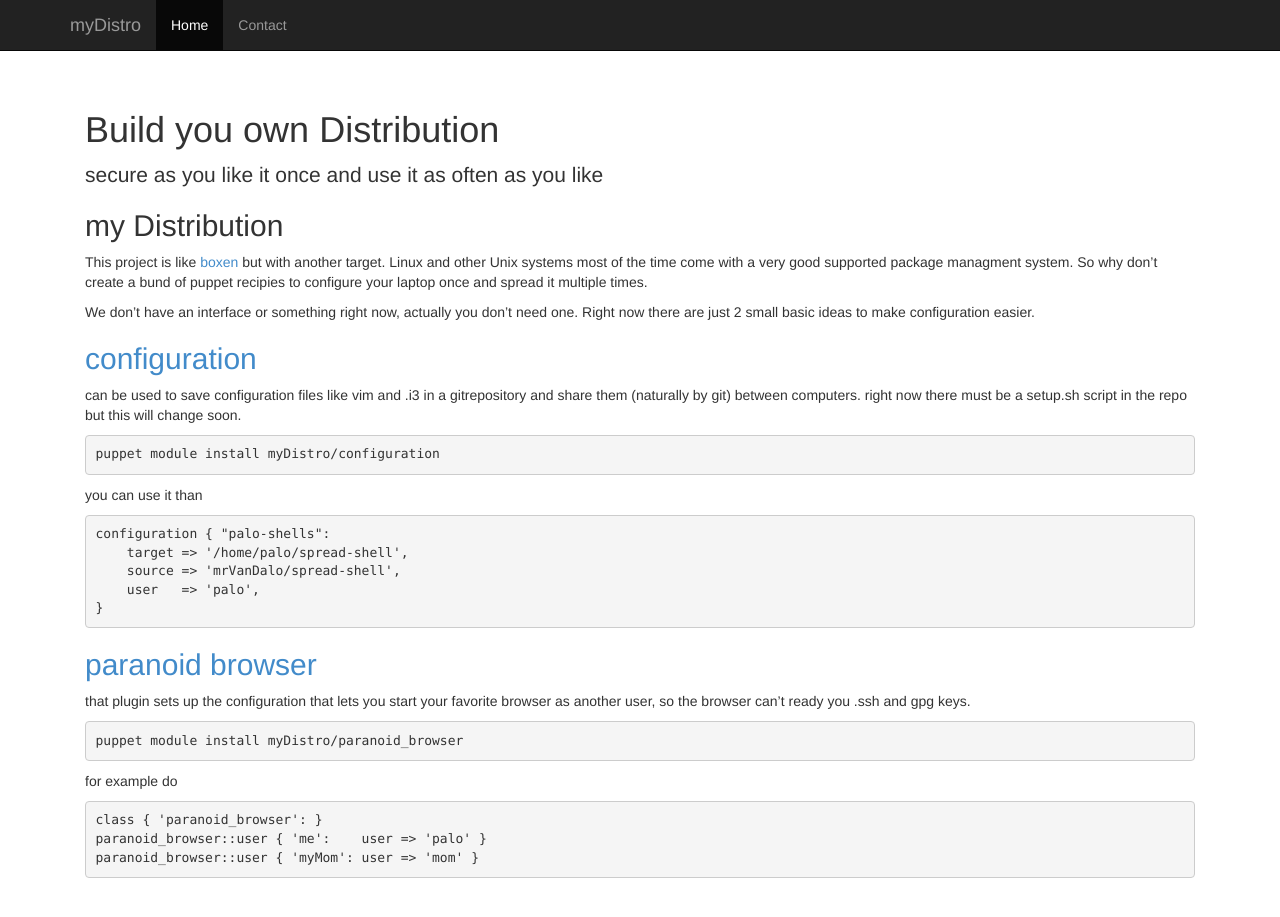
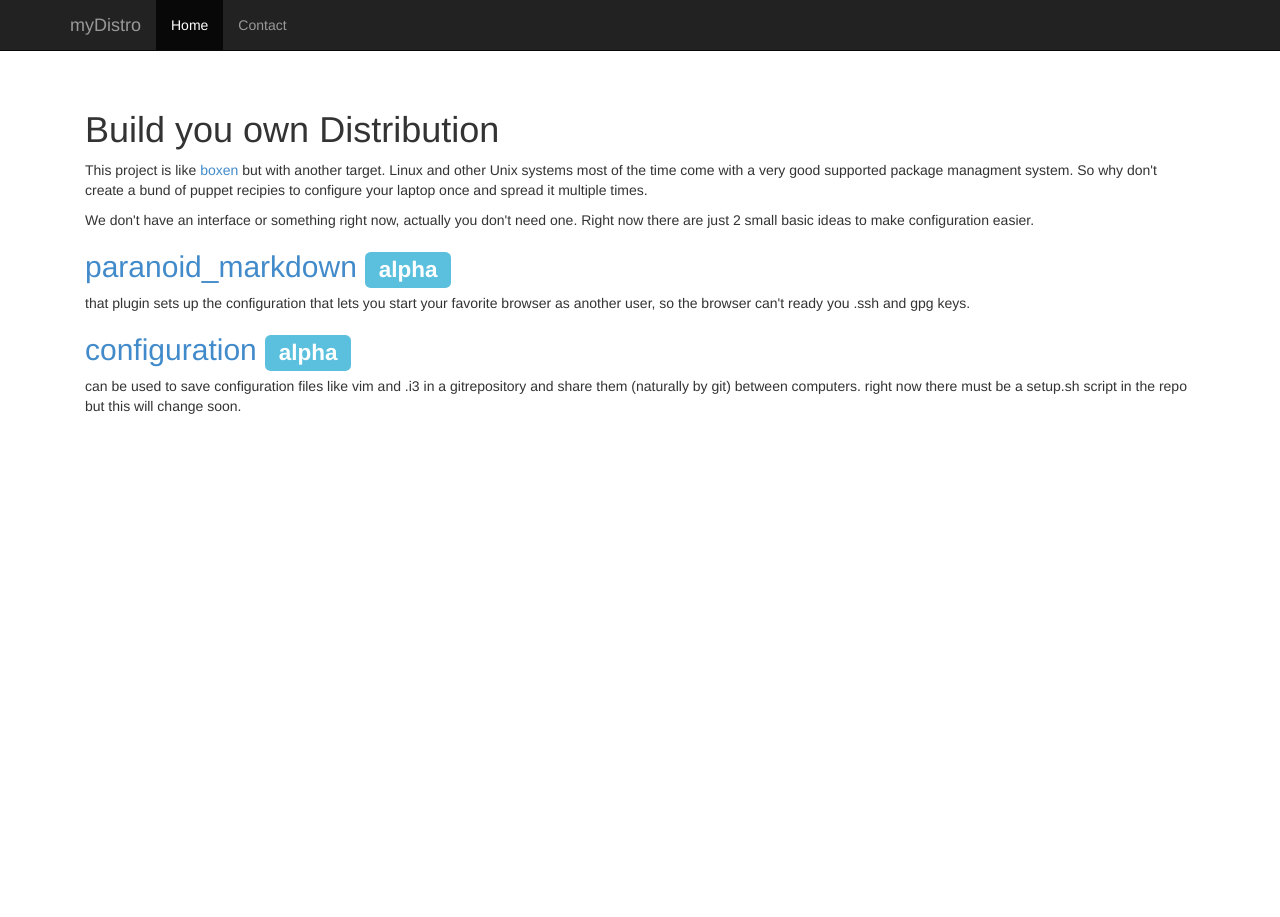
Before and after one commit to myDistro/myDistro.github.io, a Jekyll site: the page built from index.html, in a window 1280 px wide and 928 px high. Shown: the top 917 px of the window. Built offline with Jekyll 4.4.1, drawn with Linux system fonts in a browser that asks for light colours; nearby versions of some CDN libraries; Markdown is read by kramdown in place of the engine named in the settings.

Commit message:
now it is a bit better

```diff
--- /dev/null
+++ b/_includes/begining.html
@@ -0,0 +1,11 @@
+<p>
+This project is like
+<a href='http://boxen.github.io'> boxen </a>
+but with another target.
+Linux and other Unix systems most of the time come with a very good supported package managment system.
+So why don't create a bund of puppet recipies to configure your laptop once and spread it multiple times.
+</p>
+<p>
+We don't have an interface or something right now, actually you don't need one.
+Right now there are just 2 small basic ideas to make configuration easier.
+</p>
--- a/_layouts/default.html
+++ b/_layouts/default.html
@@ -8,8 +8,8 @@
 
         <!-- syntax highlighting CSS -->
         <!-- Bootstrap -->
-        <link href="css/bootstrap.min.css" rel="stylesheet">
-        <link href="css/starter-template.css" rel="stylesheet">
+        <link href="/css/bootstrap.min.css" rel="stylesheet">
+        <link href="/css/starter-template.css" rel="stylesheet">
         <!-- <link rel="stylesheet" href="/css/syntax.css"> -->
 
         <!-- Custom CSS -->
@@ -32,7 +32,7 @@
             </div>
             <div class="collapse navbar-collapse">
                 <ul class="nav navbar-nav">
-                    <li class="active"><a href="#">Home</a></li>
+                    <li class="active"><a href="/">Home</a></li>
                     <!-- <li><a href="#about">About</a></li> -->
                     <li><a href="#contact">Contact</a></li>
                 </ul>
@@ -43,7 +43,6 @@
     <div class="container">
         <div class="starter-template">
             <h1>{{ page.title }}</h1>
-            <p class="lead">{{ page.subtitle }}</p>
             {{ content }}
         </div>
     </div><!-- /.container -->
--- a/_layouts/post.html
+++ b/_layouts/post.html
@@ -1,9 +1,8 @@
 ---
 layout: default
+subtitle :
 ---
-<h2>{{ page.title }}</h2>
-<p class="meta">{{ page.date | date_to_string }}</p>
-
 <div class="post">
+    <p> {{ post.subtitle }} </p>
 {{ content }}
 </div>
--- /dev/null
+++ b/index.html
@@ -0,0 +1,22 @@
+---
+layout: default
+title: Build you own Distribution
+subtitle : secure as you like it once and use it as often as you like
+---
+<div class="home">
+
+    <div>
+        {% include begining.html %}
+    </div>
+
+    {% for post in site.posts %}
+
+    <h2>
+        <a href='{{post.url}}'>
+        {{ post.title }}
+        </a>
+            <span class='label label-info'>{{ post.status }}</label>
+    </h2>
+    <p> {{ post.subtitle }} </p>
+    {% endfor %}
+</div>
--- a/index.markdown
+++ /dev/null
@@ -1,44 +0,0 @@
----
-layout: default
-title: Build you own Distribution
-subtitle : secure as you like it once and use it as often as you like
----
-
-my Distribution
-----
-
-This project is like [boxen](http://boxen.github.io) but with another target.
-Linux and other Unix systems most of the time come with a very good supported package managment system.
-So why don't create a bund of puppet recipies to configure your laptop once and spread it multiple times.
-
-We don't have an interface or something right now, actually you don't need one.
-Right now there are just 2 small basic ideas to make configuration easier.
-
-[configuration](http://github.com/myDistro/configuration)
-----
-
-can be used to save configuration files like vim and .i3 in a gitrepository and share them (naturally by git) between computers.
-right now there must be a setup.sh script in the repo but this will change soon.
-
-    puppet module install myDistro/configuration
-
-you can use it than
-
-    configuration { "palo-shells":
-        target => '/home/palo/spread-shell',
-        source => 'mrVanDalo/spread-shell',
-        user   => 'palo',
-    }
-
-[paranoid browser](http://github.com/myDistro/paranoid_browser)
-----
-
-that plugin sets up the configuration that lets you start your favorite browser as another user, so the browser can't ready you .ssh and gpg keys.
-
-    puppet module install myDistro/paranoid_browser
-
-for example do
-
-    class { 'paranoid_browser': }
-    paranoid_browser::user { 'me':    user => 'palo' }
-    paranoid_browser::user { 'myMom': user => 'mom' }
```
Also changed, not shown: _posts/2014-02-03-configuration.markdown (added, +15 -0 lines), _posts/2014-02-04-paranoid_browser.markdown (added, +12 -0 lines), _posts/2014-03-02-welcome-to-jekyll.markdown (deleted, +0 -24 lines).
